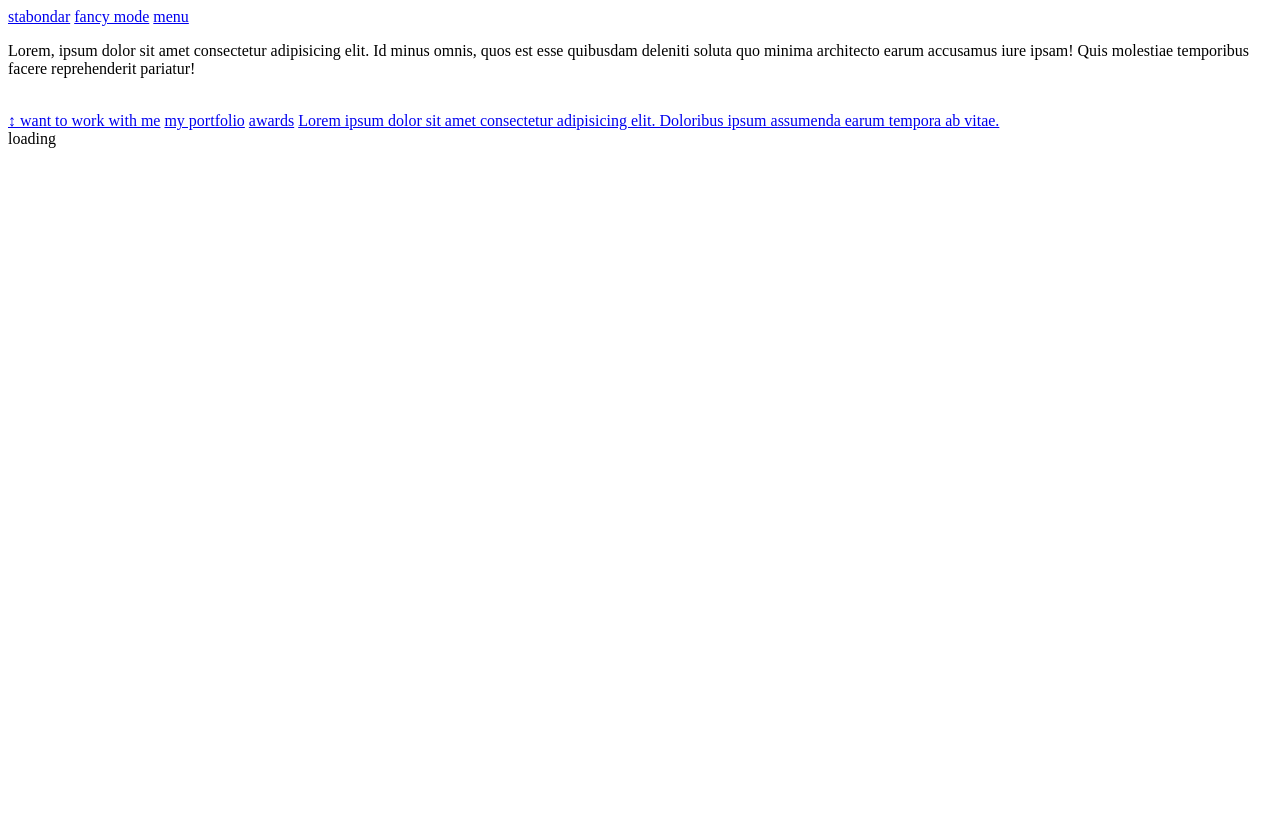
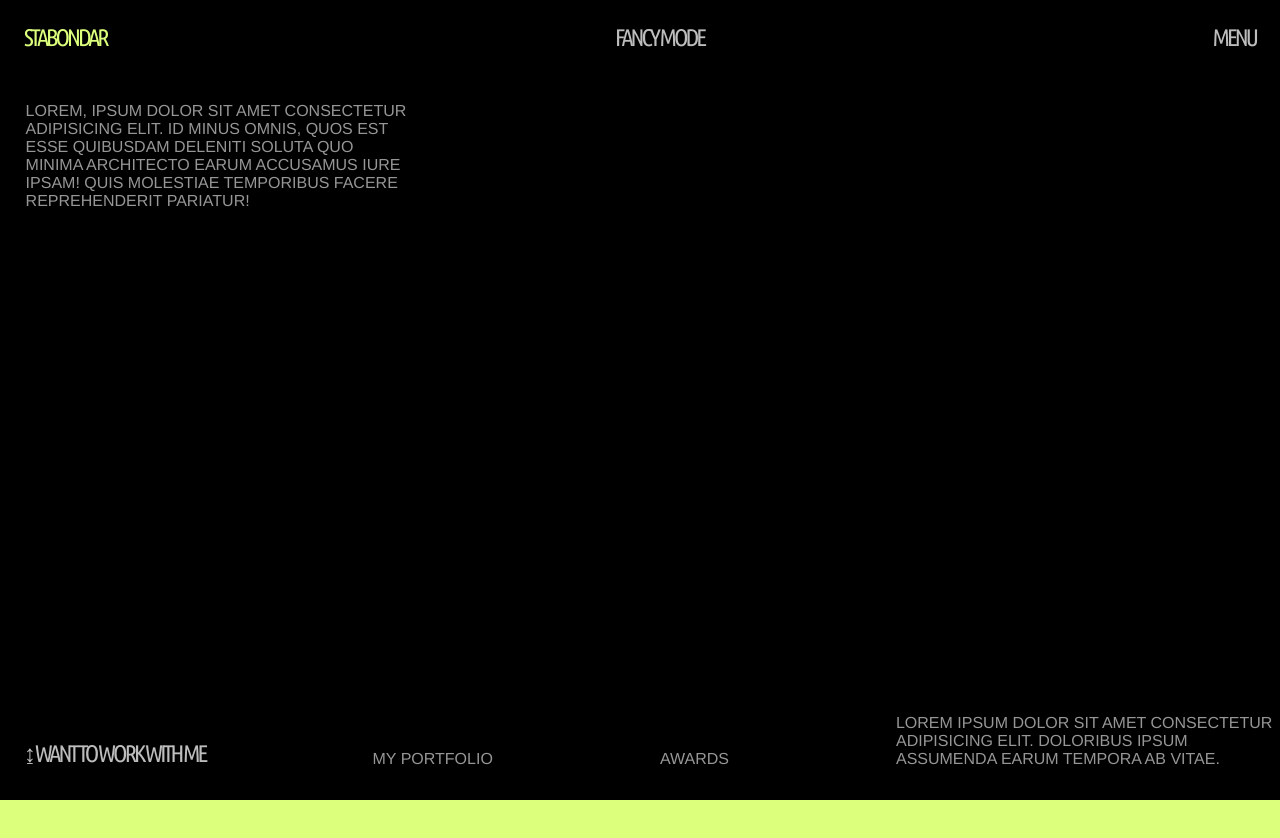
Before and after one commit to olaf-wilkosz/gsap-block-reveal-animation, a plain HTML site: page index.html in a window 1280 px wide. Before the commit the page ends 800 px from the top, so only its background shows below. Drawn offline with Linux system fonts and the light colour scheme.

Commit message:
Add styles

```diff
--- a/index.html
+++ b/index.html
@@ -5,6 +5,7 @@
 		<meta http-equiv="X-UA-Compatible" content="IE=edge" />
 		<meta name="viewport" content="width=device-width, initial-scale=1.0" />
 		<title>Block Reveal Landing Page Animation Using GSAP</title>
+		<link rel="stylesheet" href="style.css">
 	</head>
 	<body>
 		<div class="wrapper">
--- /dev/null
+++ b/style.css
@@ -0,0 +1,207 @@
+@import url('https://fonts.googleapis.com/css2?family=Ubuntu+Condensed&display=swap');
+
+* {
+	margin: 0;
+	padding: 0;
+	box-sizing: border-box;
+	font-family: 'Ubuntu Condensed', sans-serif;
+}
+
+html,
+body {
+	width: 100%;
+	height: 100vh;
+	background-color: #dcff7c;
+}
+
+.wrapper {
+	position: absolute;
+	width: 100%;
+	height: 100vh;
+	z-index: 2;
+}
+
+.nav {
+	display: flex;
+	justify-content: space-between;
+}
+
+.nav a {
+	text-decoration: none;
+	color: #bdbdbd;
+	letter-spacing: -3px;
+	font-size: 24px;
+	text-transform: uppercase;
+	margin: 1em;
+}
+
+.nav a:first-child {
+	color: #dcff7c;
+}
+
+.about p {
+	width: 30%;
+	font-family: Helvetica, sans-serif;
+	font-weight: 300;
+	color: #969696;
+	text-transform: uppercase;
+	margin: 1.6em;
+}
+
+.wrapper-img {
+	overflow: hidden;
+	position: absolute;
+	top: 15%;
+	right: 10%;
+	transform: translate(-50%, 0);
+	width: 20%;
+	height: 90vh;
+}
+
+img {
+	width: 100%;
+	height: 100%;
+	object-fit: cover;
+	opacity: 0;
+}
+
+.box {
+	background-color: #000;
+	opacity: 0;
+	position: absolute;
+	top: 0;
+	bottom: 0;
+	left: 0;
+	right: 0;
+	z-index: 2;
+}
+
+.sub-header {
+	position: absolute;
+	bottom: 2em;
+	width: 100%;
+	display: flex;
+	justify-content: space-between;
+	align-items: flex-end;
+}
+
+.sub-header a {
+	text-decoration: none;
+	text-transform: uppercase;
+	font-family: Helvetica, sans-serif;
+	font-weight: 300;
+	color: #969696;
+}
+
+a.contact-link {
+	color: #bdbdbd;
+	letter-spacing: -3px;
+	font-family: 'Ubuntu Condensed', sans-serif;
+	font-size: 24px;
+	margin-left: 1em;
+}
+
+a.about-me {
+	width: 30%;
+}
+
+.loader {
+	position: absolute;
+	top: 50%;
+	left: 50%;
+	transform: translate(-50%, -50%);
+	text-transform: uppercase;
+	font-size: 2vw;
+}
+
+.overlay {
+	width: 100%;
+	height: 100vh;
+}
+
+.block {
+	position: fixed;
+	width: 5%;
+	height: 100vh;
+	background-color: #000;
+}
+
+.block-1 {
+	left: 0;
+}
+
+.block-2 {
+	left: 5%;
+}
+
+.block-3 {
+	left: 10%;
+}
+
+.block-4 {
+	left: 15%;
+}
+
+.block-5 {
+	left: 20%;
+}
+
+.block-6 {
+	left: 25%;
+}
+
+.block-7 {
+	left: 30%;
+}
+
+.block-8 {
+	left: 35%;
+}
+
+.block-9 {
+	left: 40%;
+}
+
+.block-10 {
+	left: 45%;
+}
+
+.block-11 {
+	left: 50%;
+}
+
+.block-12 {
+	left: 55%;
+}
+
+.block-13 {
+	left: 60%;
+}
+
+.block-14 {
+	left: 65%;
+}
+
+.block-15 {
+	left: 70%;
+}
+
+.block-16 {
+	left: 75%;
+}
+
+.block-17 {
+	left: 80%;
+}
+
+.block-18 {
+	left: 85%;
+}
+
+.block-19 {
+	left: 90%;
+}
+
+.block-20 {
+	left: 95%;
+}
```
